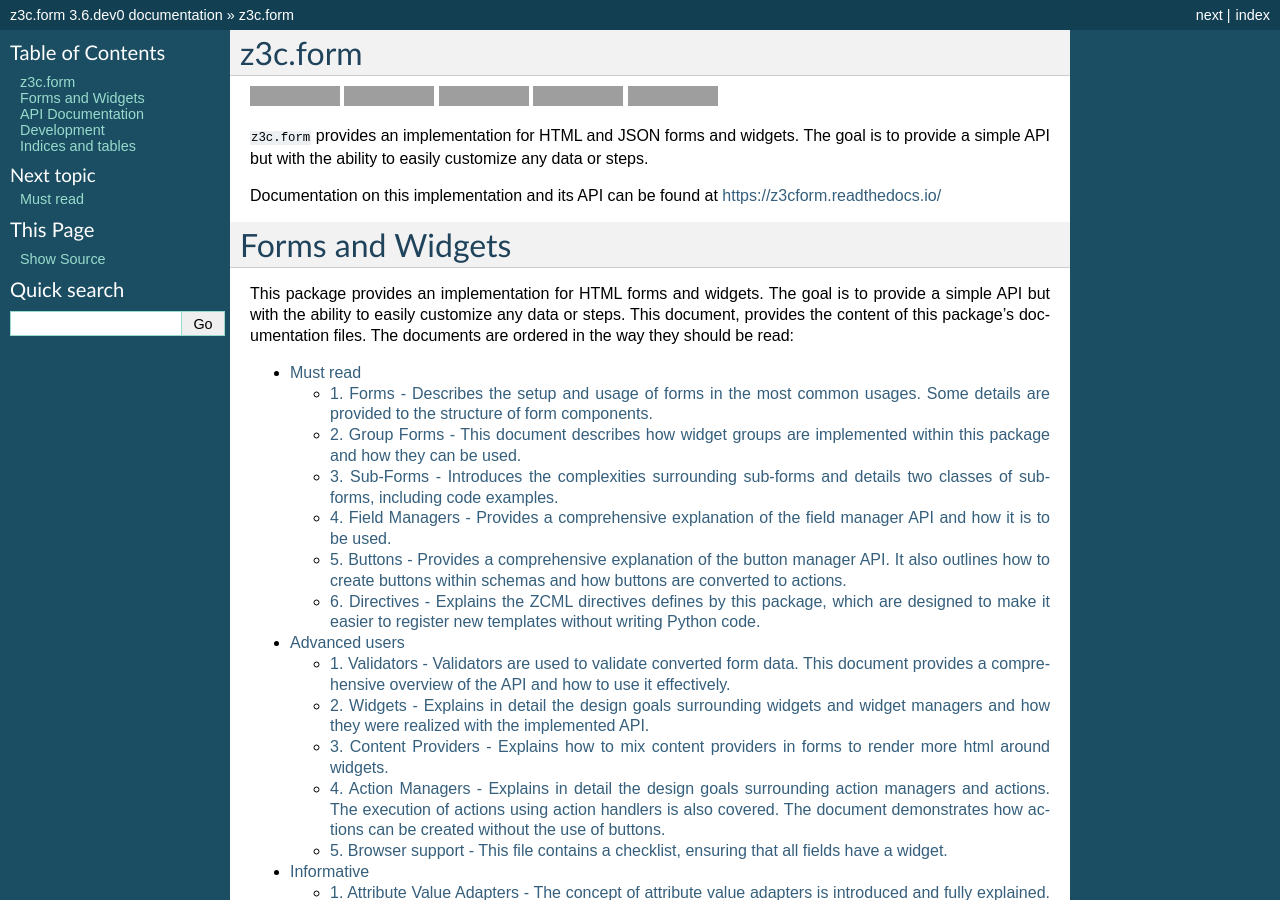
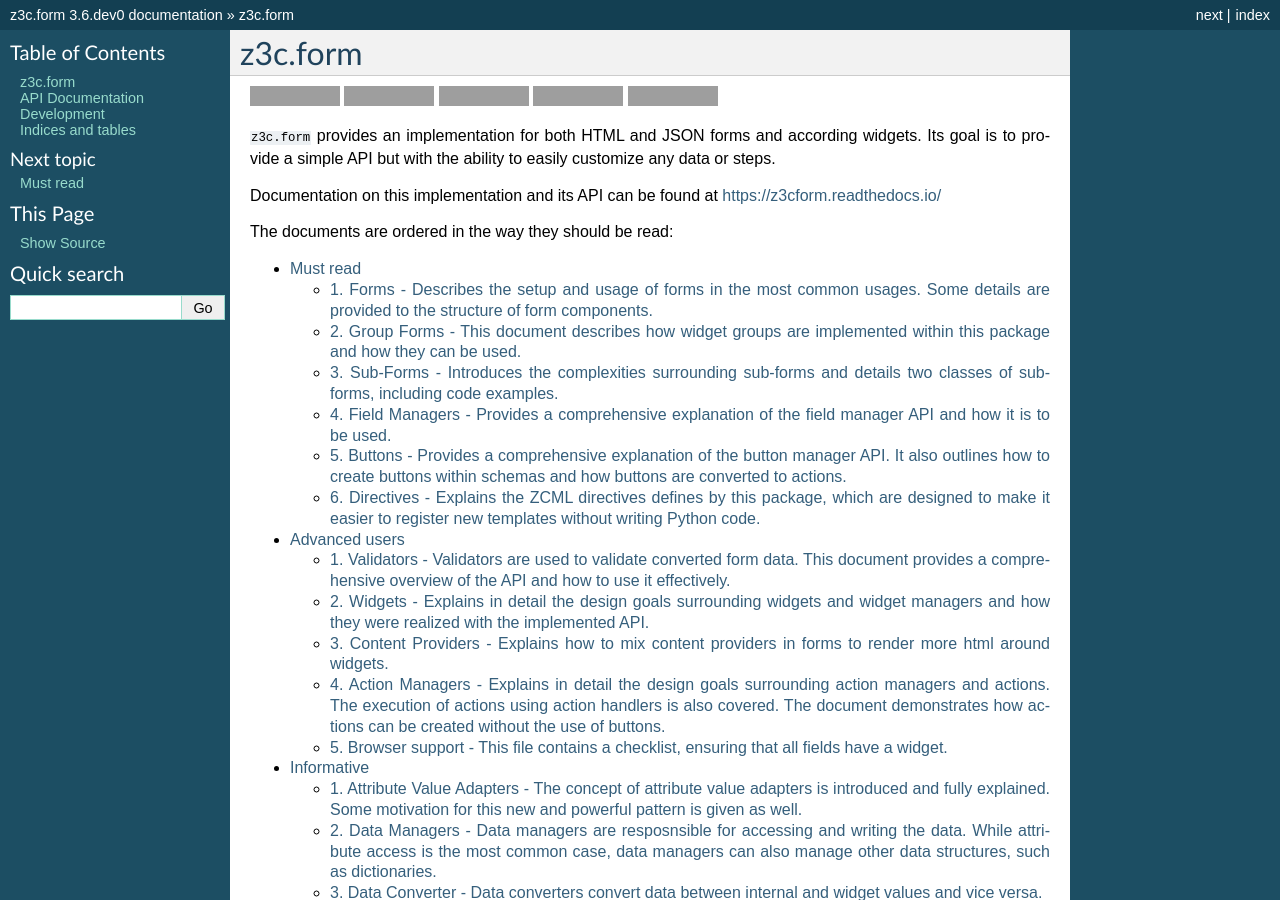
Before and after one commit to zopefoundation/z3c.form, a Sphinx documentation site: the page built from docs/index.rst, in a window 1280 px wide and 900 px high, cut to the strip 0-900 px from the top of the window. Built offline with Sphinx 7.4.7, drawn with Linux system fonts in a browser that asks for light colours; pages that are not in the unit, such as notebooks, are missing from menus; grey boxes are pictures that could not be loaded.

Commit message:
Reduce duplication on first page of documentation.

```diff
--- a/README.rst
+++ b/README.rst
@@ -21,7 +21,8 @@
         :alt: Documentation Status
 
 
-``z3c.form`` provides an implementation for HTML and JSON forms and widgets. The goal
+``z3c.form`` provides an implementation for both HTML and JSON forms and
+according widgets. Its goal
 is to provide a simple API but with the ability to easily customize any data or
 steps.
 
--- a/docs/README.rst
+++ /dev/null
@@ -1,8 +0,0 @@
-=================
-Forms and Widgets
-=================
-
-This package provides an implementation for HTML forms and widgets. The goal
-is to provide a simple API but with the ability to easily customize any data or
-steps. This document, provides the content of this package's documentation
-files. The documents are ordered in the way they should be read:
--- a/docs/index.rst
+++ b/docs/index.rst
@@ -1,6 +1,6 @@
 .. include:: ../README.rst
-.. include:: README.rst
 
+The documents are ordered in the way they should be read:
 
 .. toctree::
    :maxdepth: 2
```
